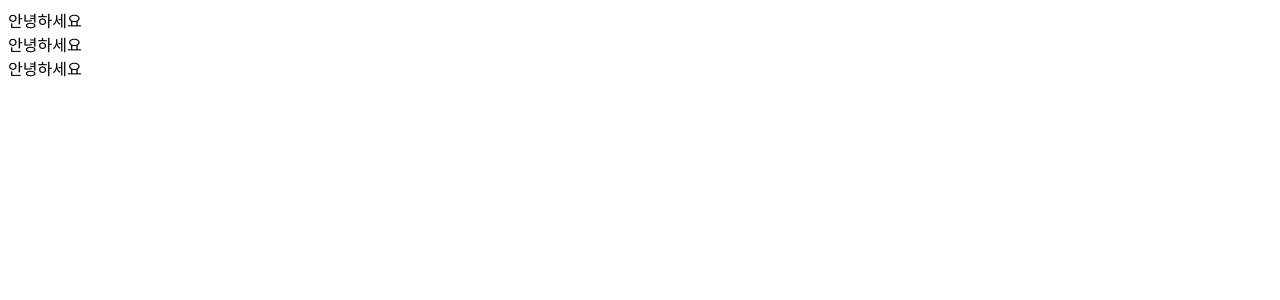
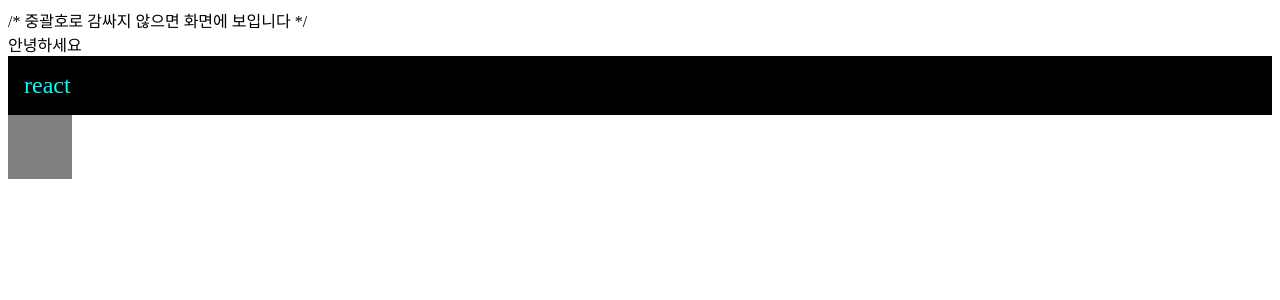
Before and after one commit to ChanJuShin/begin-react, a React (Create React App) app: page / in a window 1280 px wide. Shown: the top 300 px of the page. Built offline with nearby package versions, Linux system fonts and the light colour scheme.

Commit message:
jsx 및 styled, fragment 예제 추가

```diff
--- /dev/null
+++ b/src/App.css
@@ -0,0 +1,5 @@
+.gray-box {
+    background: gray;
+    width: 64px;
+    height: 64px;
+}
--- a/src/App.js
+++ b/src/App.js
@@ -1,13 +1,25 @@
 import React from 'react';
 import Hello from "./Hello";
+import './App.css';
 
 function App() {
+  const name = 'react';
+  const style = {
+    backgroundColor: 'black',
+    color: 'aqua',
+    fontSize: 24,
+    padding: '1rem'
+  };
   return (
-    <div>
-      <Hello />
-      <Hello />
-      <Hello />
-    </div>
+    <>
+      {/* 주석은 화면에 보이지 않습니다 */}
+      /* 중괄호로 감싸지 않으면 화면에 보입니다 */
+      <Hello
+        // 열리는 태그 내부에서는 이렇게 주석을 작성 할 수 있습니다.
+      />
+      <div style={style}>{name}</div>
+      <div className="gray-box"></div>
+    </>
   );
 }
 
```
